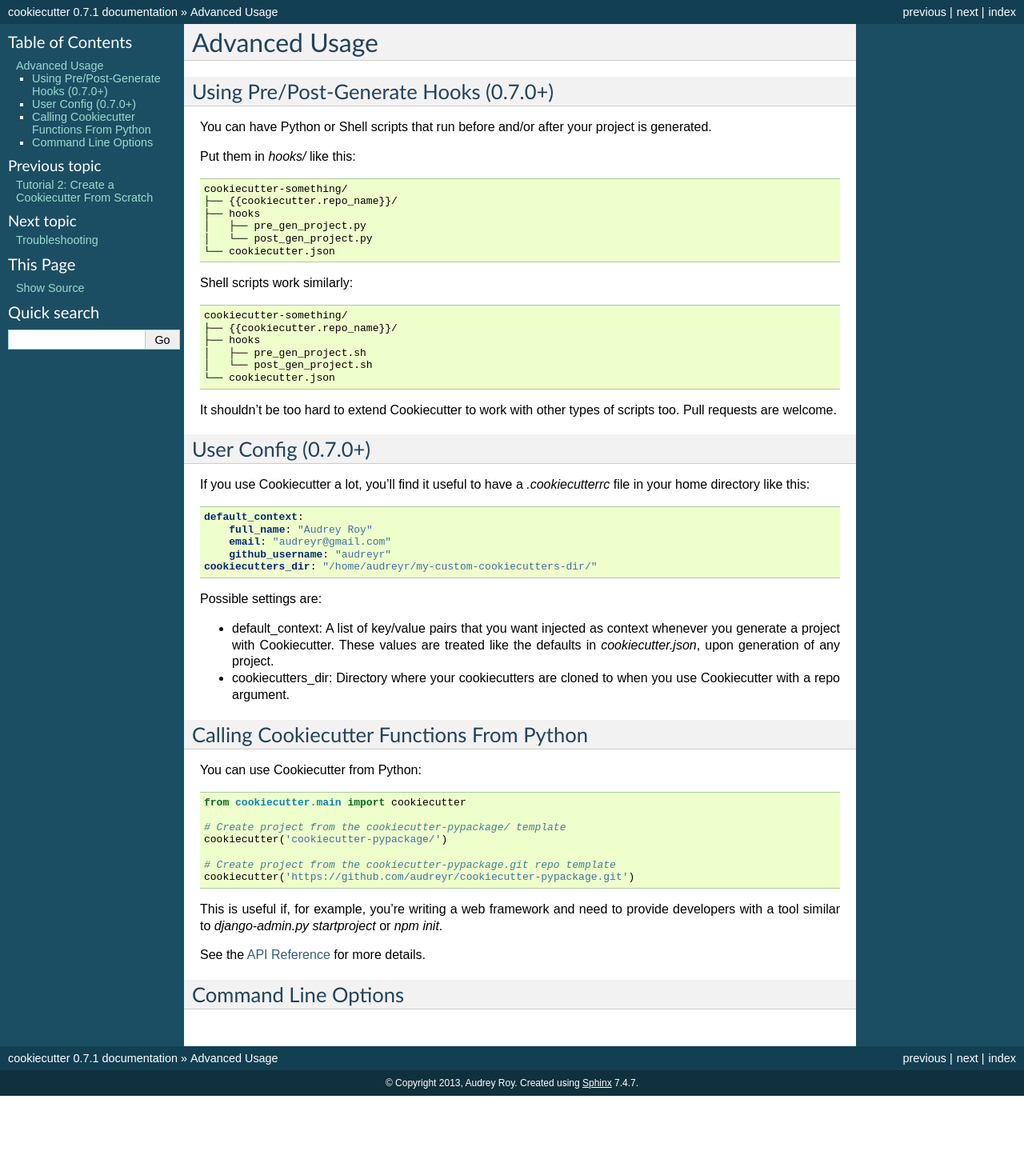
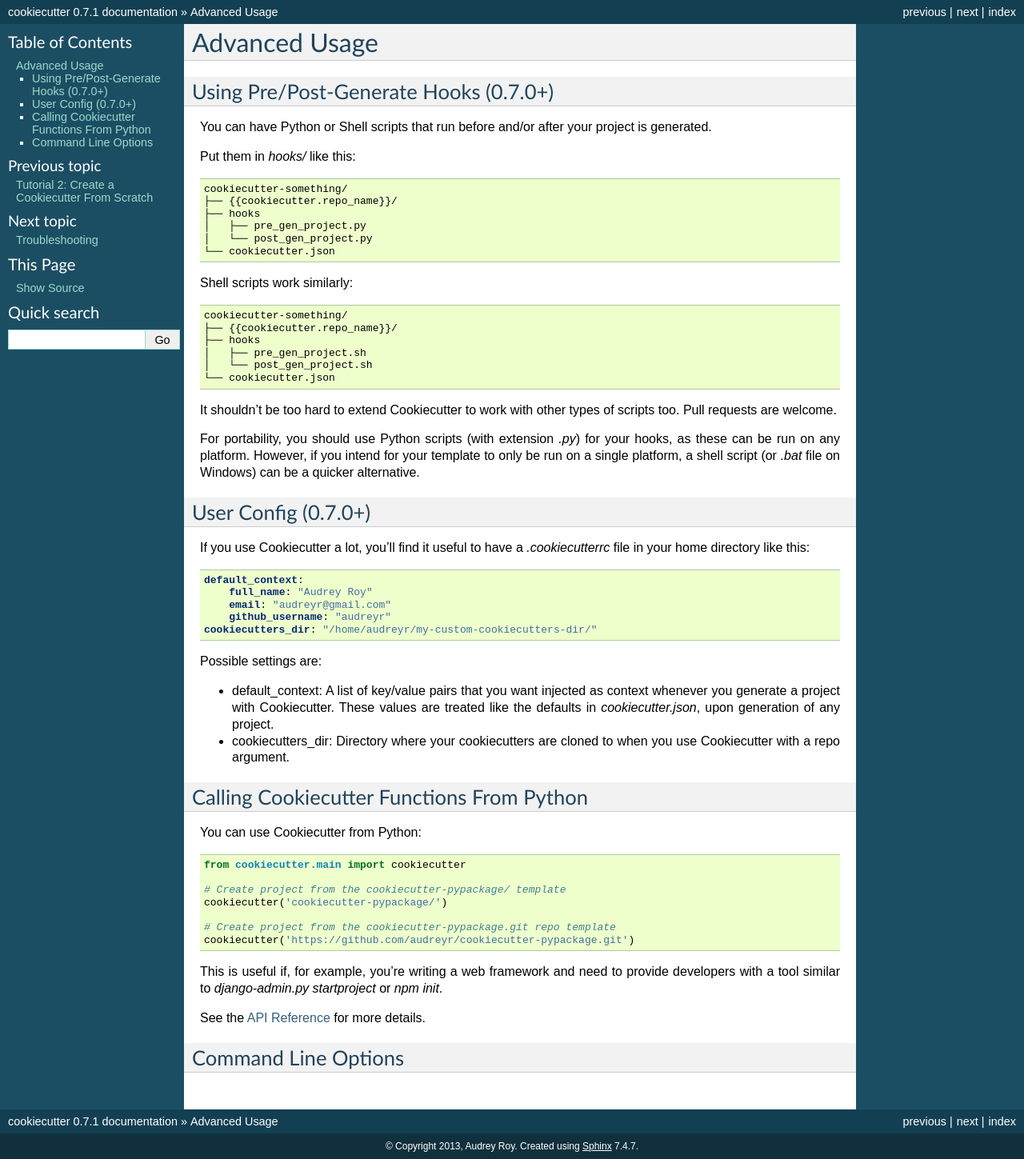
Before and after one commit to c-allen-tech/cookie, a Sphinx documentation site: the page built from docs/advanced_usage.rst, in a window 1280 px wide. Shown: the whole page at 80% size. Built offline with Sphinx 7.4.7, drawn with Linux system fonts in a browser that asks for light colours; formulas are drawn with MathJax 3; before the commit the page ends 1370 px from its top, so only the background shows below that.

Commit message:
Add a note on portability to the hooks documentation

```diff
--- a/docs/advanced_usage.rst
+++ b/docs/advanced_usage.rst
@@ -28,6 +28,11 @@ Shell scripts work similarly::
 
 It shouldn't be too hard to extend Cookiecutter to work with other types of
 scripts too. Pull requests are welcome.
+
+For portability, you should use Python scripts (with extension `.py`) for your
+hooks, as these can be run on any platform. However, if you intend for your
+template to only be run on a single platform, a shell script (or `.bat` file
+on Windows) can be a quicker alternative.
 
 User Config (0.7.0+)
 ----------------------
```
